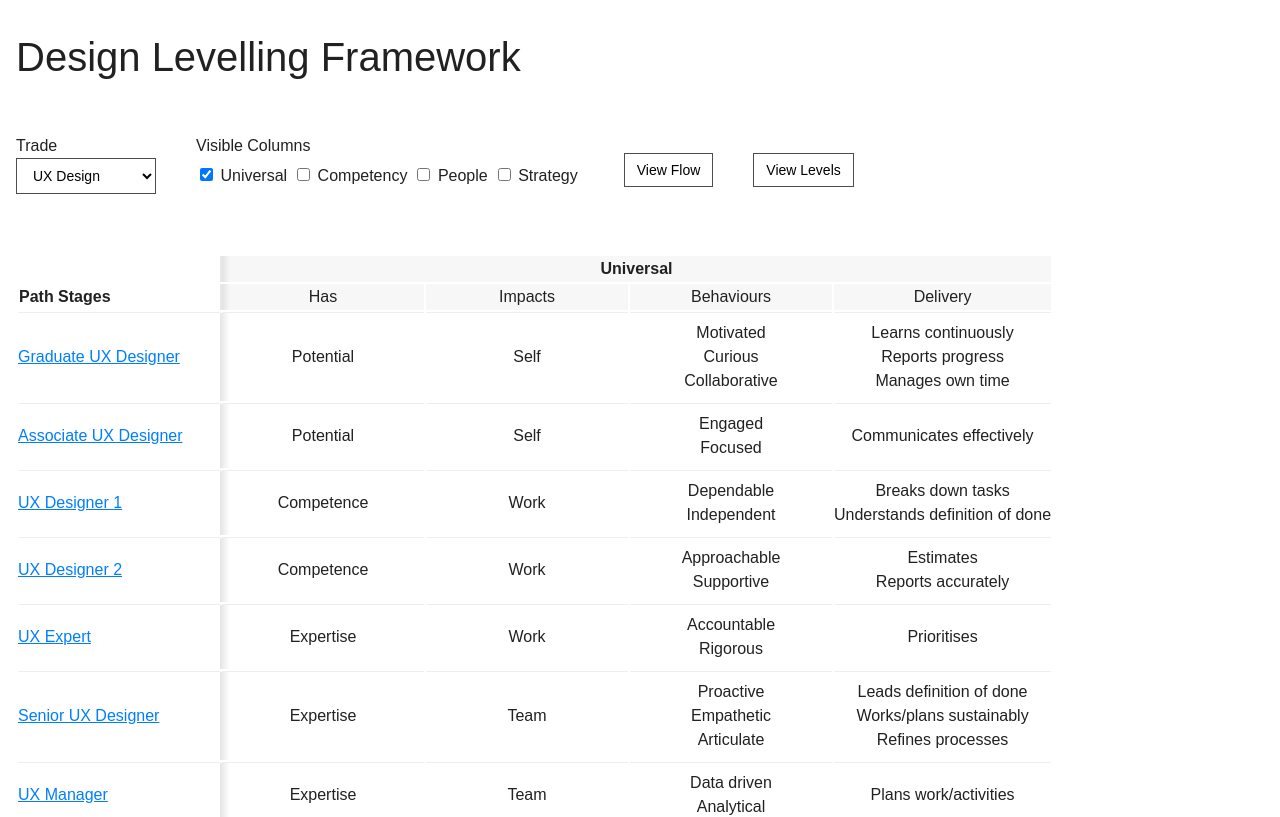
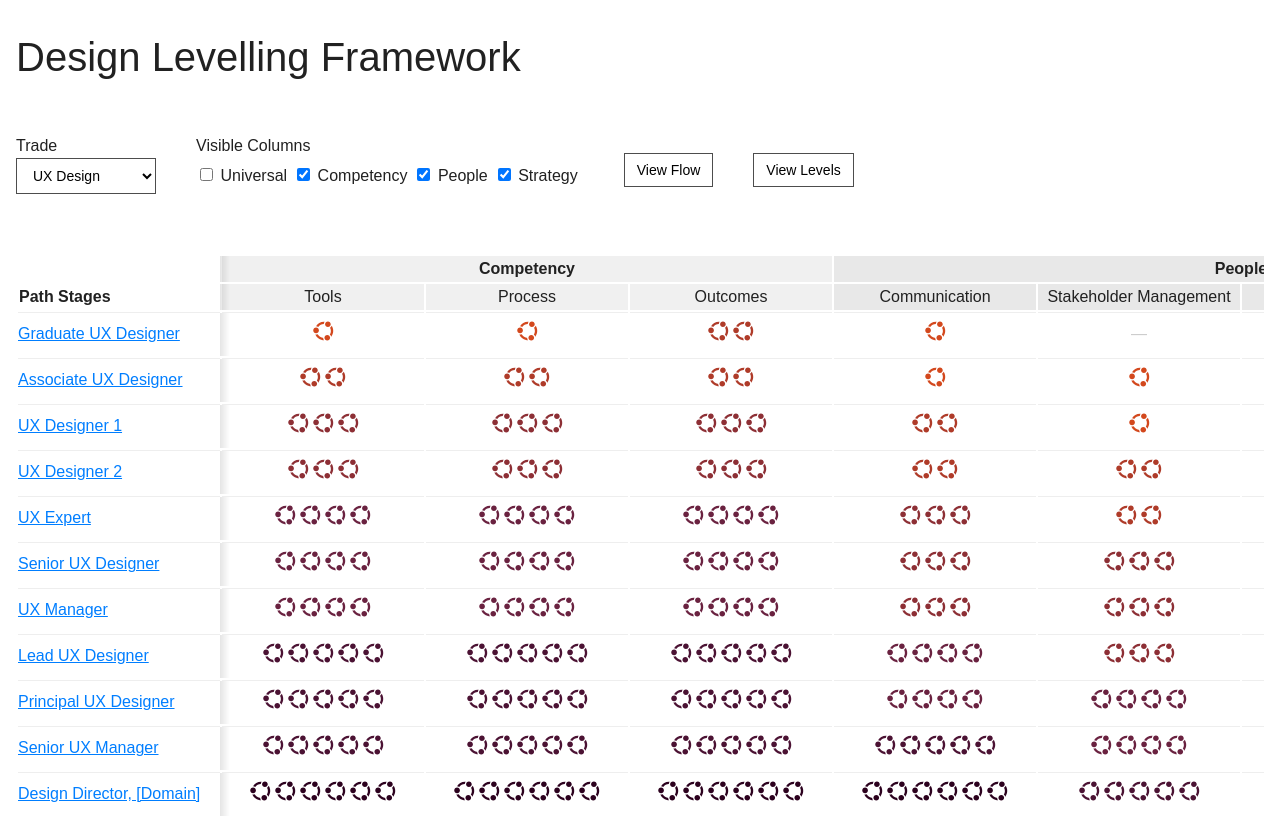
Before and after one commit to unco/canonical, a SvelteKit app: page /leveling in a window 1280 px wide. Shown: the top 817 px of the page. Built offline with nearby package versions, Linux system fonts and the light colour scheme.

Commit message:
start on our trees

```diff
--- a/src/routes/leveling/+page.svelte
+++ b/src/routes/leveling/+page.svelte
@@ -14,8 +14,7 @@ let svg_mode = "generic";
 let selected_stage = false;
 let selected_levelup = false;
 let stage_tab = "expectations";
-//let visible_categories = ['c1', 'c2', 'c3'];
-let visible_categories = ['c0'];
+let visible_categories = ['c1', 'c2', 'c3'];
 let team = $teams[0];
 let trades = $all_trades.filter( (el) => { return el.team == team.key } );
 let trade = trades[0];
```
